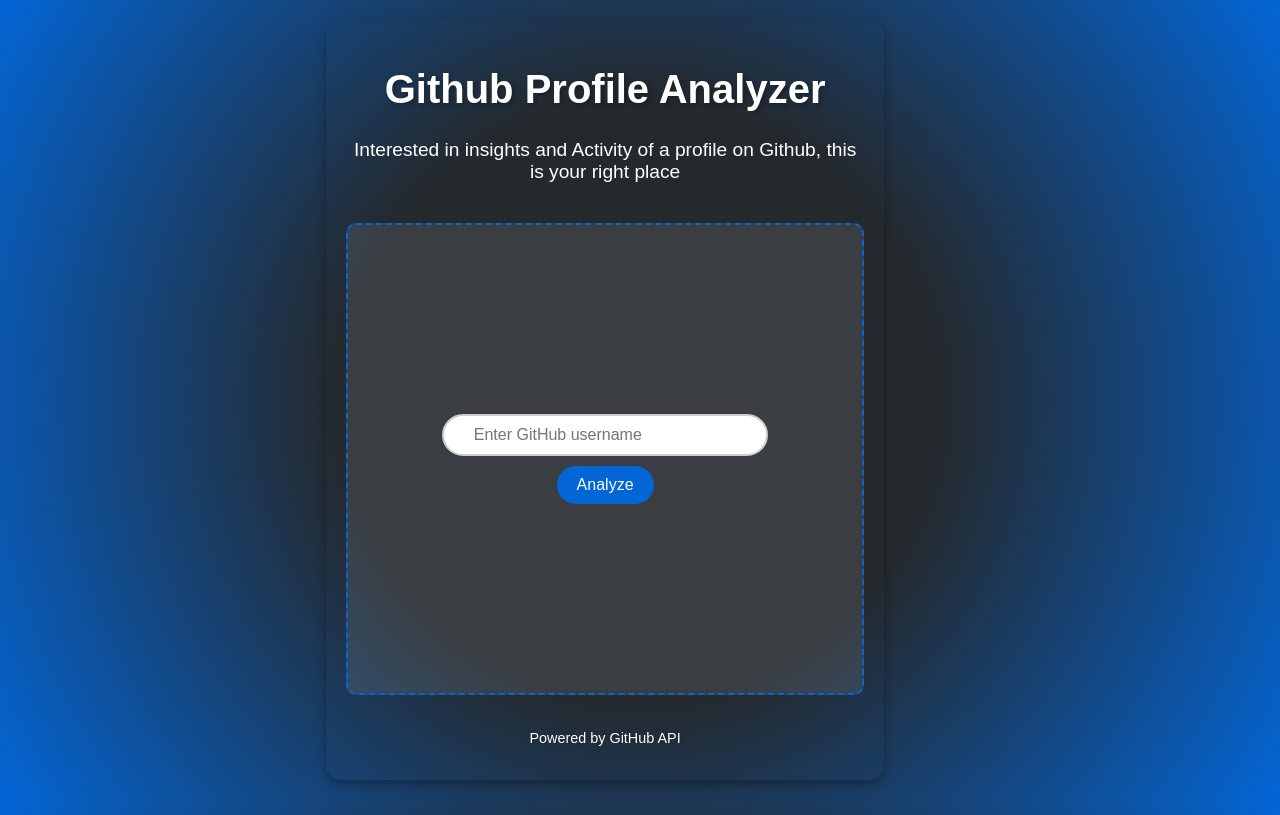
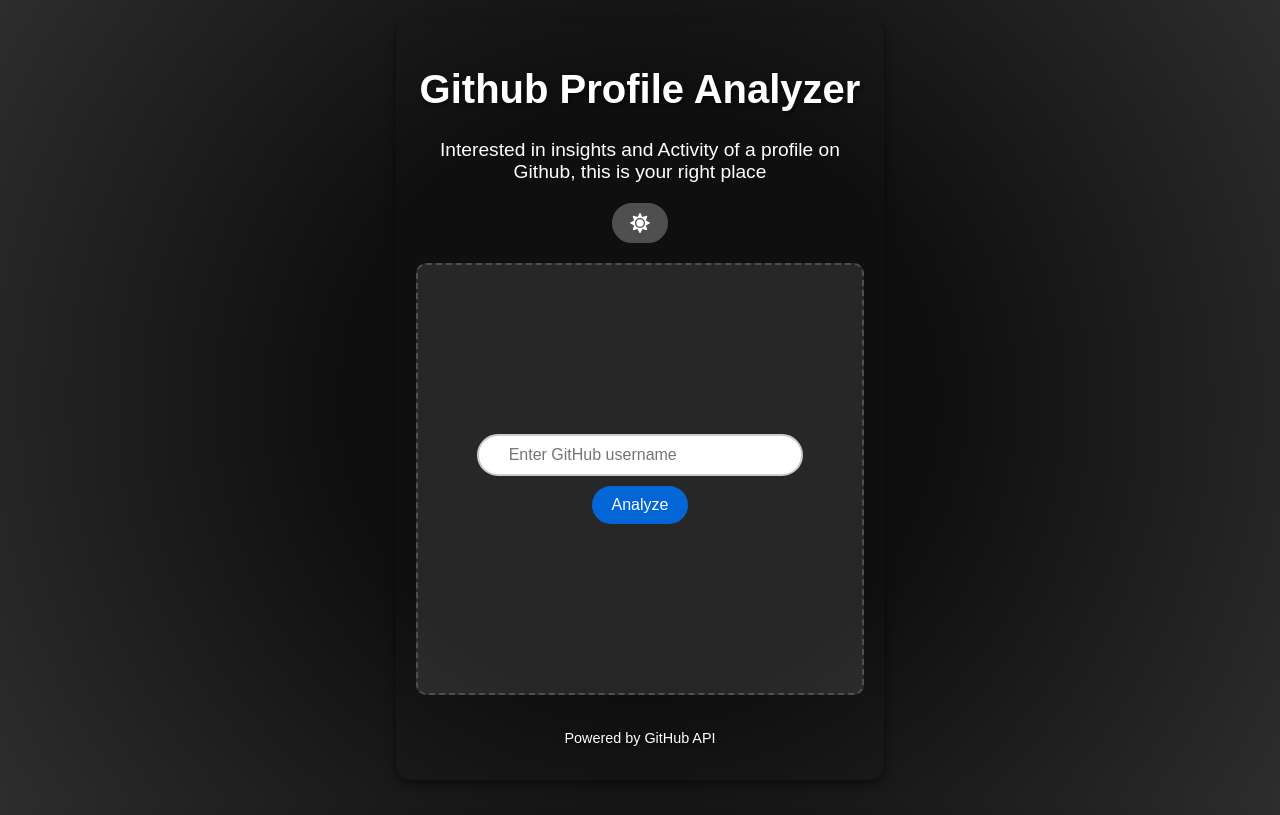
Before and after one commit to amineenim/GitHubAnalyzer, a React (Create React App) app in the folder frontend/myapp/: page / in a window 1280 px wide. Built offline with nearby package versions, Linux system fonts and the light colour scheme.

Commit message:
defining the styles for the homepage to handle both dark and light themes, with a toggle button to switch the mode

```diff
--- a/frontend/myapp/package.json
+++ b/frontend/myapp/package.json
@@ -8,6 +8,7 @@
     "react": "^19.0.0",
     "react-dom": "^19.0.0",
     "react-google-charts": "^5.2.1",
+    "react-icons": "^5.4.0",
     "react-scripts": "5.0.1"
   },
   "scripts": {
--- a/frontend/myapp/src/components/Home.js
+++ b/frontend/myapp/src/components/Home.js
@@ -1,13 +1,24 @@
-import React from 'react';
+import React, {useState} from 'react';
 import '../styles/Home.css';
 import Input from './Input';
+import {FaSun, FaMoon} from 'react-icons/fa';
 
 const Home = () => {
+    const [theme, setTheme] = useState('dark');
+
+    const toggleTheme = () => {
+        setTheme(theme === 'dark' ? 'light' : 'dark');
+        document.documentElement.setAttribute('data-theme', theme === 'dark' ? 'light' : 'dark');
+    };
+
     return(
         <div className="home">
             <header>
                 <h1>Github Profile Analyzer</h1>
                 <p>Interested in insights and Activity of a profile on Github, this is your right place</p>
+                <div className="theme-toggle" onClick={toggleTheme} >
+                    {theme === 'dark' ? <FaSun size={20} /> : <FaMoon size={20} />}
+                </div>
             </header>
             <main>
                 <Input />
--- a/frontend/myapp/src/styles/Home.css
+++ b/frontend/myapp/src/styles/Home.css
@@ -1,12 +1,43 @@
+/* Base Styles */
 body {
     margin: 0;
     font-family: 'Arial', sans-serif;
-    background: radial-gradient(circle, #24292e 40%, #0366d6 100%);
-    color: #fff;
     height: 100vh;
     display: flex;
     justify-content: center;
     align-items: center;
+    padding: auto;
+}
+
+/* Dark Theme */
+:root {
+    --background: radial-gradient(circle, #0f0f0f 40%, #2d2d2d 100%);
+    --text-color: #ffffff;
+    --box-shadow: rgba(0, 0, 0, 0.5);
+    --main-bg: rgba(255, 255, 255, 0.1);
+    --border-color: #4f4f4f;
+    --toggle-bg: #4f4f4f;
+    --toggle-text: #ffffff;
+}
+
+/* Light Theme */
+[data-theme='light'] {
+    --background: radial-gradient(circle, #ffffff 40%, #e0f7fa 100%);
+    --text-color: #004d40;
+    --box-shadow: rgba(200, 200, 200, 0.5);
+    --main-bg: rgba(0, 0, 0, 0.05);
+    --border-color: #00796b;
+    --toggle-bg: #00796b;
+    --toggle-text: #ffffff;
+}
+
+body {
+    background: var(--background);
+    color: var(--text-color);
+}
+.App {
+    display: flex;
+    justify-content: center;
 }
 
 .home {
@@ -20,19 +51,41 @@
     height: 90vh;
     border-radius: 15px;
     overflow: hidden;
-    box-shadow: 0 4px 10px rgba(0, 0, 0, 0.3);
+    box-shadow: 0 4px 10px var(--box-shadow);
     padding: 20px;
     box-sizing: border-box;
 }
 
 header h1 {
     font-size: 2.5rem;
-    text-shadow: 2px 2px 4px rgba(0, 0, 0, 0.3);
+    text-shadow: 2px 2px 4px var(--box-shadow);
 }
 
 header p {
     font-size: 1.2rem;
     margin-bottom: 20px;
+}
+
+.theme-toggle {
+    margin-top: 10px;
+    display: flex;
+    align-items: center;
+    width: fit-content;
+    padding: 8px 16px;
+    margin: auto;
+    font-size: 1rem;
+    border: 2px solid var(--toggle-bg);
+    border-radius: 20px;
+    background: var(--toggle-bg);
+    color: var(--toggle-text);
+    cursor: pointer;
+    transition: background 0.3s, color 0.3s, box-shadow 0.3s;
+}
+
+.theme-toggle:hover {
+    background: var(--toggle-text);
+    color: var(--toggle-bg);
+    box-shadow: 0 2px 8px var(--box-shadow);
 }
 
 main {
@@ -41,10 +94,10 @@
     flex-direction: column;
     justify-content: center;
     align-items: center;
-    border: 2px dashed #0366d6;
+    border: 2px dashed var(--border-color);
     padding: 20px;
     margin: 20px auto;
-    background: rgba(255, 255, 255, 0.1);
+    background: var(--main-bg);
     border-radius: 10px;
     width: 100%;
     box-sizing: border-box;
@@ -52,7 +105,7 @@
 
 footer {
     font-size: 0.9rem;
-    text-shadow: 1px 1px 3px rgba(0, 0, 0, 0.2);
+    text-shadow: 1px 1px 3px var(--box-shadow);
 }
 
 /* Responsive Styles */
@@ -79,10 +132,17 @@
         font-size: 1rem;
     }
 }
-@media (min-width: 768px){
+
+@media (min-width: 768px) {
     .home {
         width: 80%;
         height: 95vh;
         margin: 5%;
     }
 }
+
+@media (min-width: 1024px) {
+    .home {
+        width: 70%;
+    }
+}
```
Also changed, not shown: 1 other file (tests, documents, lock files or other folders).
